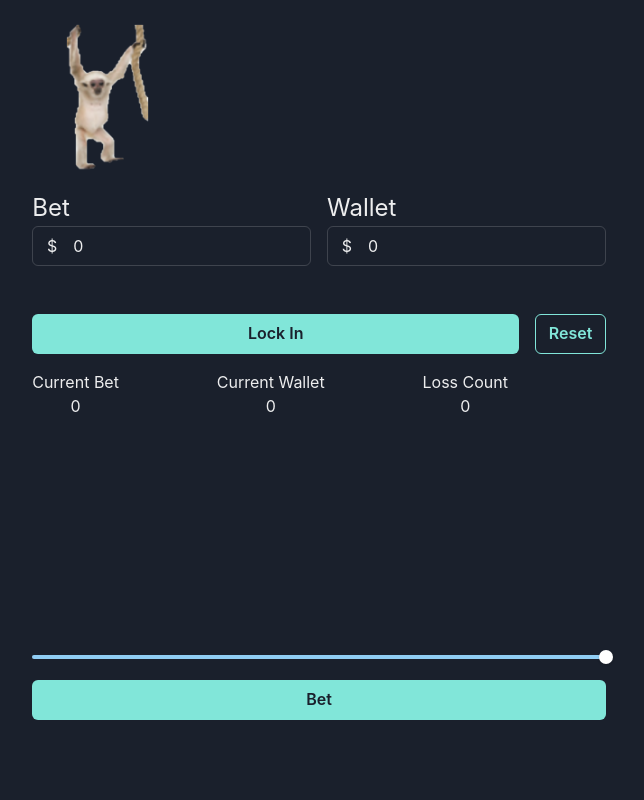
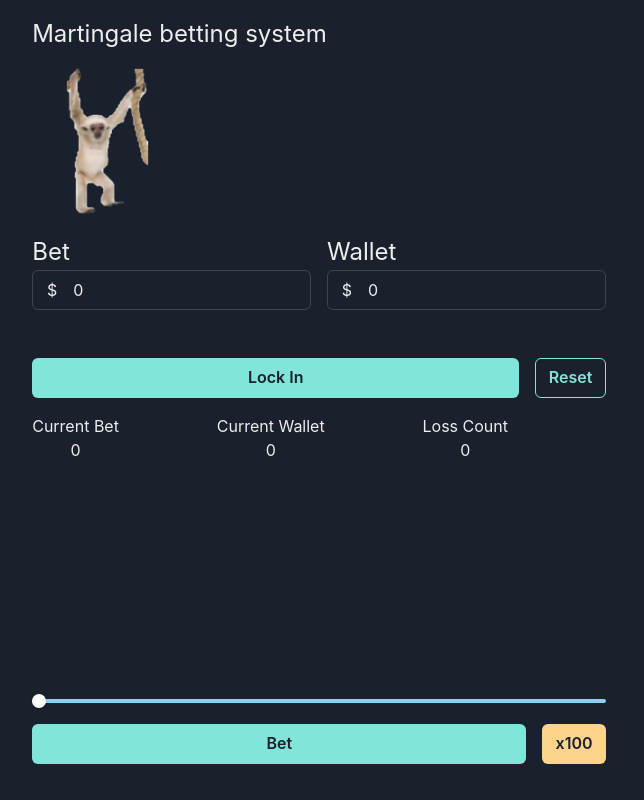
Before and after one commit to mattlittleson/martingale, a React (Create React App) app: page / in a window 1280 px wide. Shown: the whole page, without its empty margins (321-965 px from the left). Built offline with nearby package versions, Linux system fonts and the light colour scheme.

Commit message:
added x100 button

```diff
--- a/src/App.tsx
+++ b/src/App.tsx
@@ -105,7 +105,8 @@ export default function App() {
 
   return (
     <Container>
-      <Stack spacing={4} style={{ marginTop: 24 }}>
+      <Stack spacing={4} style={{ marginTop: 16 }}>
+        <Text fontSize='2xl'>Martingale betting system</Text>
         <Image
           boxSize='150px'
           objectFit='contain'
@@ -202,7 +203,7 @@ export default function App() {
           aria-label='slider-ex-1'
           value={currentIndex}
           min={0}
-          max={history.length - 1}
+          max={Math.max(0, history.length - 2)}
           step={1}
           onChange={(val) => setCurrentIndex(val)}
         >
@@ -211,19 +212,33 @@ export default function App() {
           </SliderTrack>
           <SliderThumb />
         </Slider>
+        <Stack direction='row' spacing={4}>
           <Button
+            isFullWidth
             colorScheme='teal'
             variant='solid'
             onClick={() => {
-            for (let i = 0; i < 1000; i++) {
+              dispatch({
+                type: 'run',
+              })
+            }}
+          >
+            Bet
+          </Button>
+          <Button
+            colorScheme='orange'
+            variant='solid'
+            onClick={() => {
+              for (let i = 0; i < 100; i++) {
                 dispatch({
                   type: 'run',
                 })
               }
             }}
           >
-          Bet
+            x100
           </Button>
+        </Stack>
       </Stack>
     </Container>
   )
```
Lines whose indentation alone changed are shown as unchanged.
